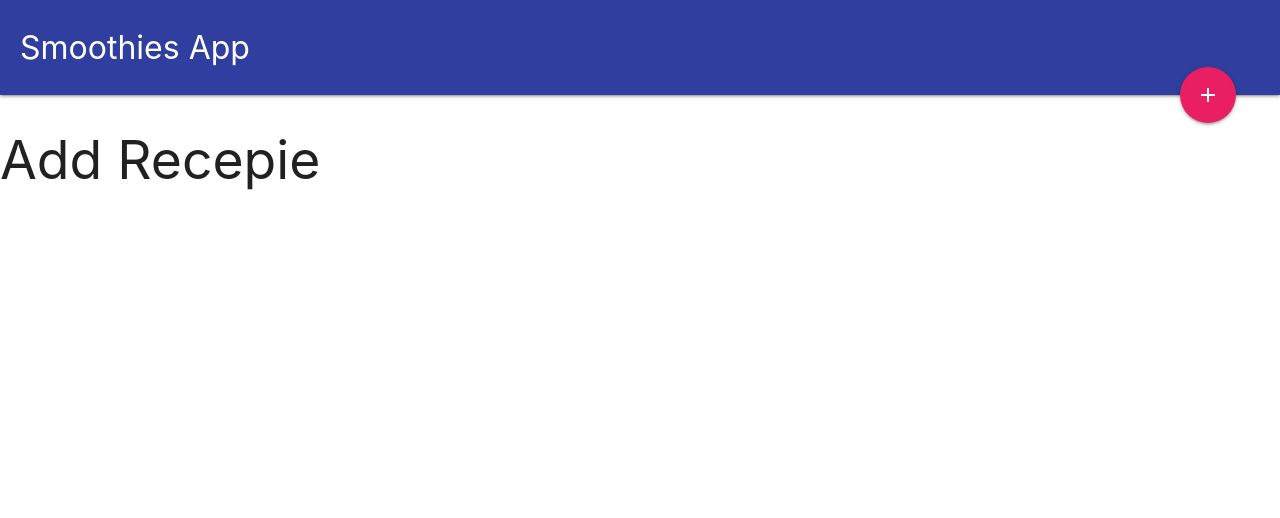
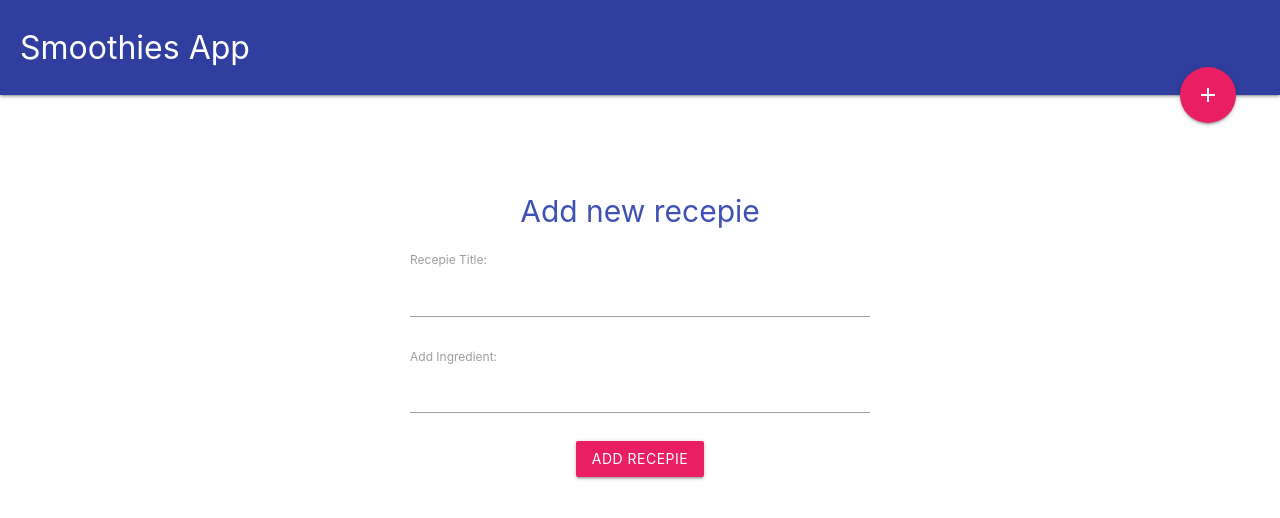
Before and after one commit to msaei/smoothie-recepie-app, a Vue app: page /#/add-recepie in a window 1280 px wide. Shown: the top 518 px of the page. Built offline with nearby package versions, Linux system fonts and the light colour scheme; no server answers.

Commit message:
add recepie form created

```diff
--- a/src/components/AddRecepie.vue
+++ b/src/components/AddRecepie.vue
@@ -1,15 +1,49 @@
 <template>
-  <h2>Add Recepie</h2>
+  <div class="add-recepie container">
+    <h2 class="center-align indigo-text">Add new recepie</h2>
+    <form @submit.prevent="addRecepie">
+      <div class="field title">
+        <label for="title">Recepie Title:</label>
+        <input type="text" name="title" v-model="title">
+      </div>
+      <div class="field add-ingredient">
+        <label for="add-ingredient">Add Ingredient:</label>
+        <input type="text" name="add-ingredient">
+      </div>
+      <div class="field center-align">
+        <button class="btn pink">Add Recepie</button>
+      </div>
+    </form>
+  </div>
 </template>
 
 <script>
 export default {
   name: "AddRecepie",
   data() {
-    return {};
+    return {
+      title: null
+    };
+  },
+  methods: {
+    addRecepie() {
+      console.log(this.title);
+    }
   }
 };
 </script>
 
 <style>
+.add-recepie {
+  margin-top: 60px;
+  padding: 20px;
+  max-width: 500px;
+}
+.add-recepie h2 {
+  margin: 20px auto;
+  font-size: 2em;
+}
+.add-recepie .field {
+  margin: 20px auto;
+}
 </style>
```
